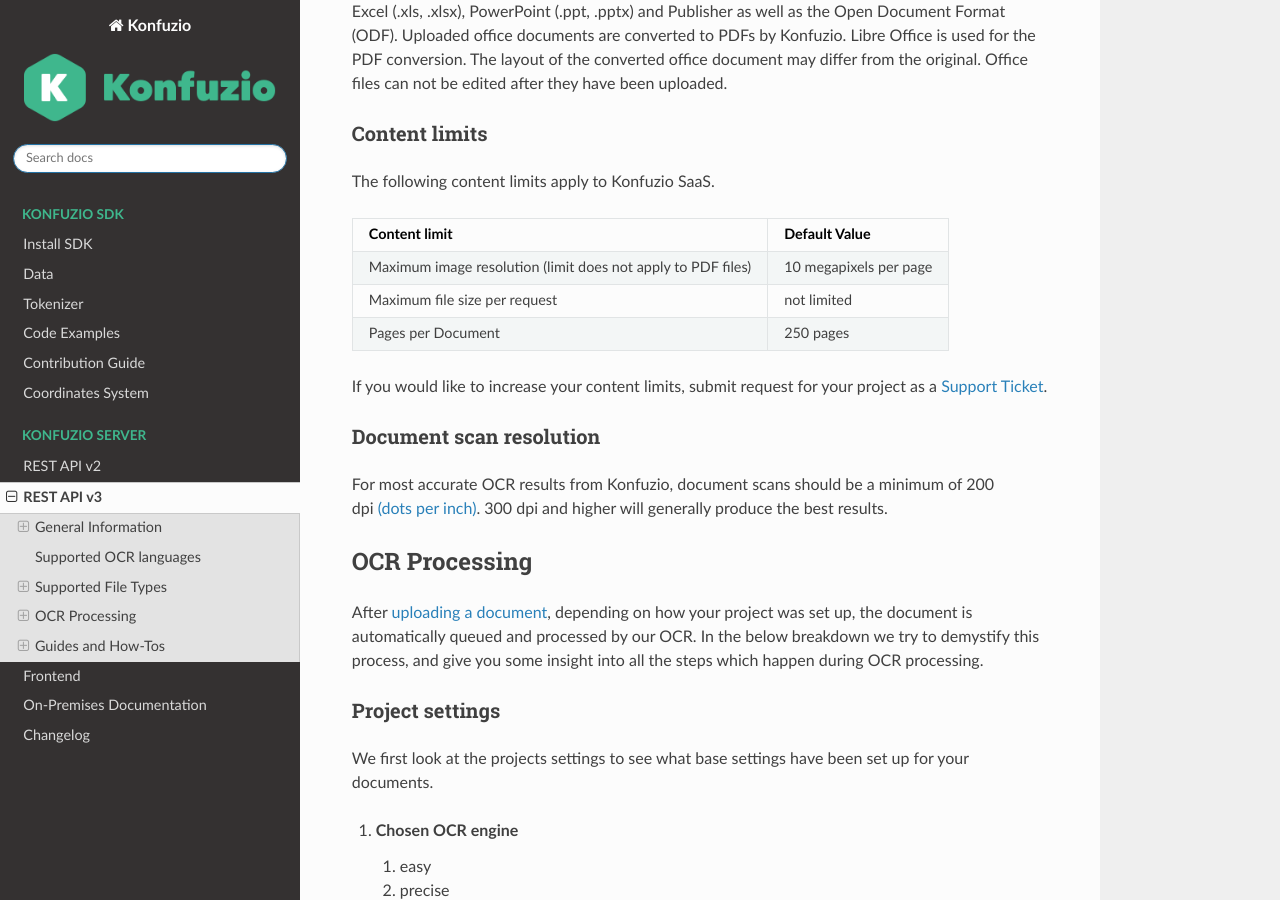
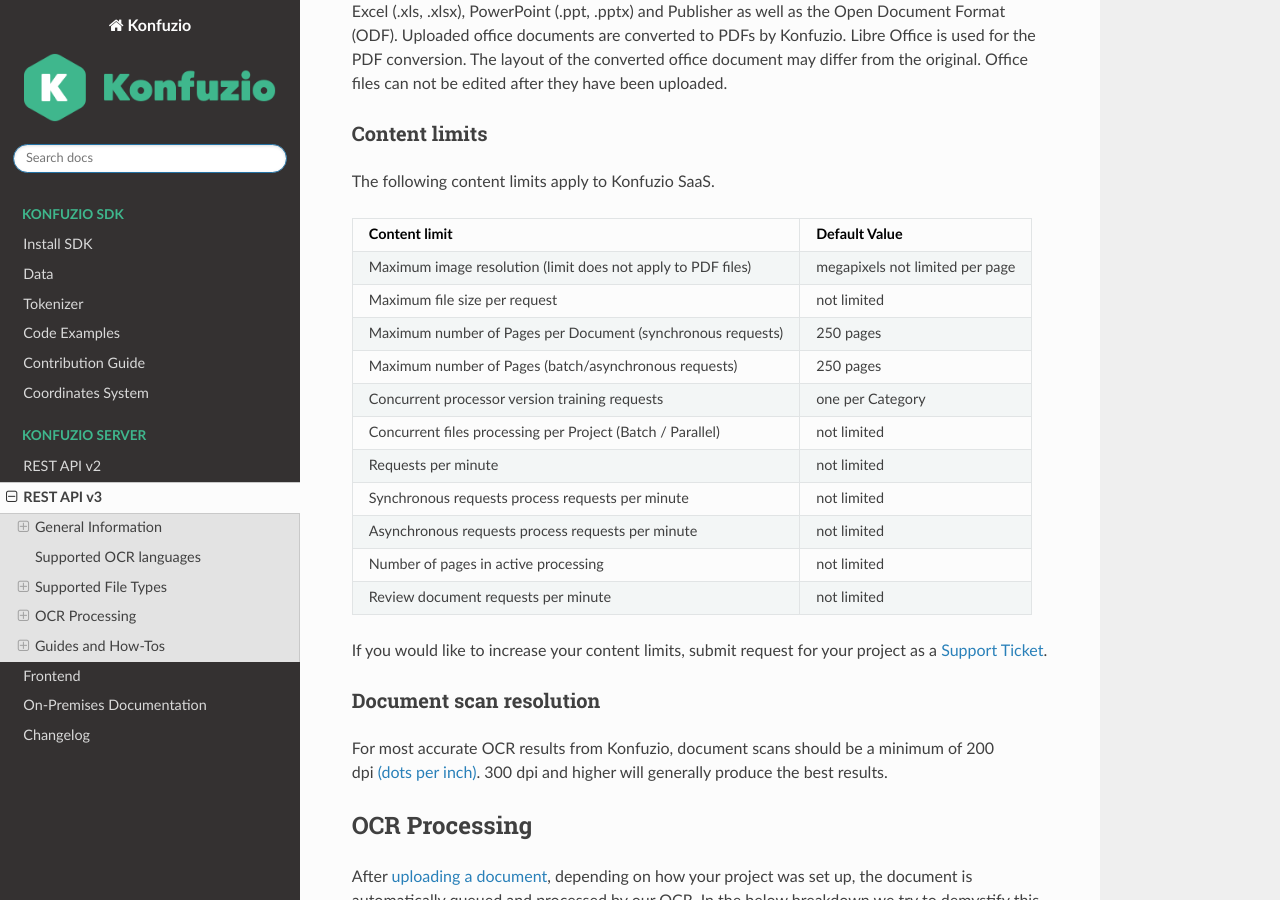
Before and after one commit to konfuzio-ai/konfuzio-sdk, a Sphinx documentation site: the page built from docs/web/api-v3.md, in a window 1280 px wide and 900 px high, scrolled down 8650 px. Built offline with Sphinx 7.4.7 and the Read the Docs theme 2.0.0, drawn with Linux system fonts in a browser that asks for light colours.

Commit message:
docs: update content limits

```diff
--- a/docs/web/api-v3.md
+++ b/docs/web/api-v3.md
@@ -319,11 +319,20 @@
 
 The following content limits apply to Konfuzio SaaS.
 
-| Content limit                                                | Default Value          |
-| ------------------------------------------------------------ | ---------------------- |
-| Maximum image resolution (limit does not apply to PDF files) | 10 megapixels per page |
-| Maximum file size per request                                | not limited            |
-| Pages per Document                                           | 250 pages              |
+| Content limit                                                | Default Value                   |
+| ------------------------------------------------------------ | ------------------------------- |
+| Maximum image resolution (limit does not apply to PDF files) | megapixels not limited per page |
+| Maximum file size per request                                | not limited                     |
+| Maximum number of Pages per Document (synchronous requests)  | 250 pages                       |
+| Maximum number of Pages (batch/asynchronous requests)        | 250 pages                       |
+| Concurrent processor version training requests               | one per Category                |
+| Concurrent files processing per Project (Batch / Parallel)   | not limited                     |
+| Requests per minute                                          | not limited                     |
+| Synchronous requests process requests per minute             | not limited                     |
+| Asynchronous requests process requests per minute            | not limited                     |
+| Number of pages in active processing                         | not limited                     |
+| Review document requests per minute                          | not limited                     |
+
 
 If you would like to increase your content limits, submit request for your project as a [Support Ticket](https://konfuzio.com/en/support/).
 
```
